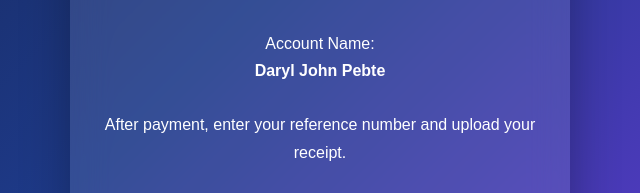
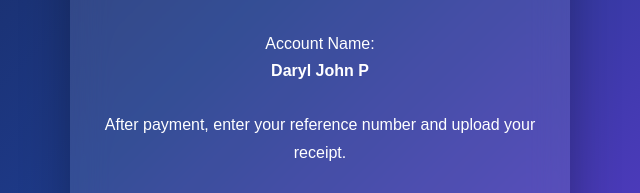
Before and after one commit to dharyllejohn/toolbox, a website: page pages/manual-payment.html in a window 1280 px wide. Shown: the part 602-795 px from the top of the page, 320-960 px from the left. Drawn offline with nearby package versions, Linux system fonts and the light colour scheme.

Commit message:
Update ToolBox Pro

```diff
--- a/pages/manual-payment.html
+++ b/pages/manual-payment.html
@@ -123,7 +123,7 @@ Amount: <b>₱199</b>
 <b>Scan the QR Code above</b><br><br>
 
 Account Name:<br>
-<b>Daryl John Pebte</b><br><br>
+<b>Daryl John P</b><br><br>
 
 After payment, enter your reference number and upload your receipt.
 </div>
```
